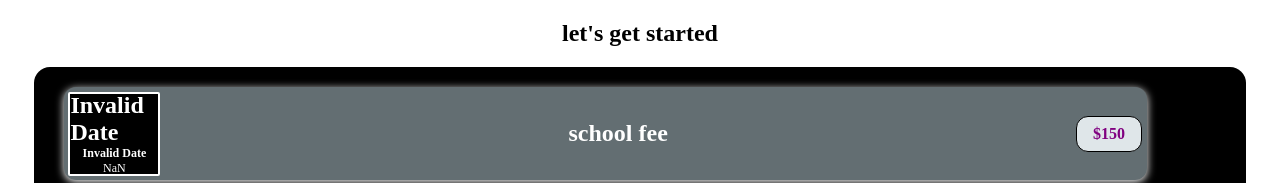
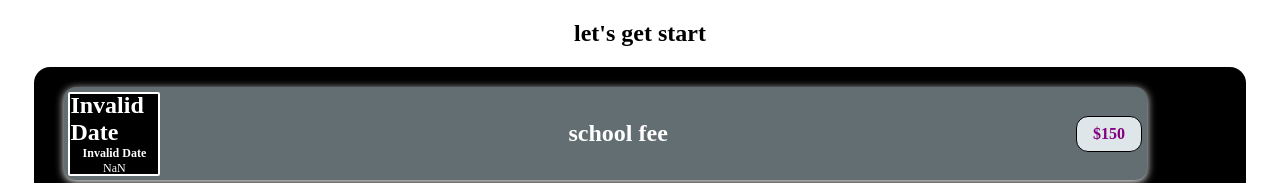
Before and after one commit to WajidMohammed9951/expence-tracker, a React (Create React App) app: page / in a window 1280 px wide. Shown: the top 183 px of the page. Built offline with nearby package versions, Linux system fonts and the light colour scheme.

Commit message:
added files

```diff
--- a/src/App.js
+++ b/src/App.js
@@ -35,7 +35,7 @@ let expenses = [
 
   return (
     <div>
-         <h2 className="head">let's get started</h2>
+         <h2 className="head">let's get start</h2>
     <Expenses  item={expenses}/>
     </div>
   );
```
